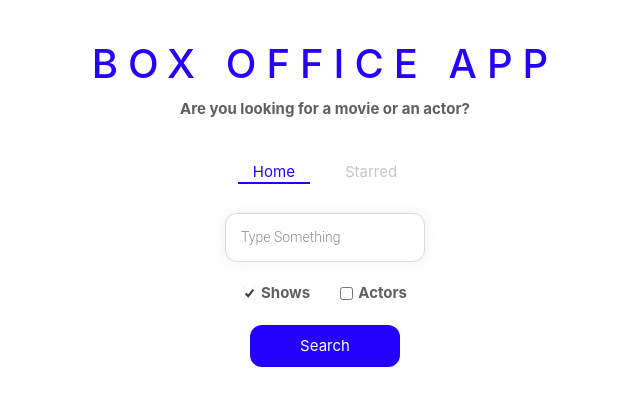
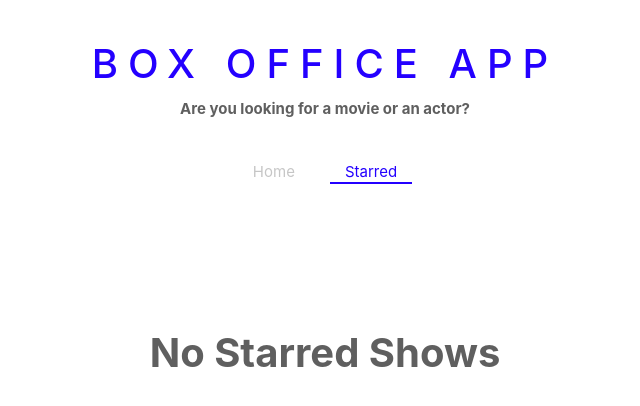
Before and after one commit to ipsit2101/Box-Office-App, a React (Create React App) app: page /#/starred in a window 1280 px wide. Shown: the top 406 px of the page, without its empty margins (315-955 px from the left). Built offline with nearby package versions, Linux system fonts and the light colour scheme.

Commit message:
added more styles

```diff
--- a/src/App.js
+++ b/src/App.js
@@ -1,4 +1,4 @@
-import { BrowserRouter, Route, Routes } from "react-router-dom";
+import { HashRouter, Route, Routes } from "react-router-dom";
 import { ThemeProvider } from "styled-components";
 import "./App.css";
 import Home from "./Pages/Home";
@@ -17,14 +17,14 @@ const theme = {
 const App = () => {
   return (
     <ThemeProvider theme = {theme} >
-      <BrowserRouter>
+      <HashRouter>
         <Routes>
           <Route exact path="/" element={<Home />} />
           <Route exact path="/starred" element={<Starred />} />
           <Route exact path="/show/:id" element={<ShowPage />} />
           <Route element={<div>This is 404 Page</div>} />
         </Routes>
-      </BrowserRouter>
+      </HashRouter>
     </ThemeProvider>
   );
 };
--- a/src/My Components/styled.js
+++ b/src/My Components/styled.js
@@ -14,7 +14,7 @@ export const SearchCard = styled.div`
   .img-wrapper {
     width: 100%;
     border-radius: 40px;
-    height: 380px;
+    height: 350px;
     overflow: hidden;
     border: 1px solid #ddd;
 
--- /dev/null
+++ b/src/Pages/CustomResults.js
@@ -0,0 +1,18 @@
+import React from 'react'
+import { FlexGrid } from '../My Components/styled';
+
+const CustomResults = ( {text} ) => {
+  return (
+    <FlexGrid style = { {
+        marginTop: '140px',
+        textAlign: 'center',
+        fontWeight: 'bold',
+        fontSize: '40px',
+        color: '#5F5F5F',
+    } }>
+        {text}
+    </FlexGrid>
+  )
+}
+
+export default CustomResults;
--- a/src/Pages/Home.js
+++ b/src/Pages/Home.js
@@ -6,6 +6,7 @@ import ShowGrid from "../My Components/Shows/ShowGrid";
 import ActorGrid from "../My Components/Actor/ActorGrid";
 import { useLastQuery, usePersistedSearch } from "../Misc/CustomHooks";
 import { RadioInputsWrapper, SearchButtonWrapper, SearchInput } from "../My Components/HomePageStyling/HomeStyles";
+import CustomResults from "./CustomResults";
 
 const Home = () => {
   const [input, setInput] = useLastQuery();
@@ -39,7 +40,7 @@ const Home = () => {
 
   const RenderResults = () => {
     if (results && results.length === 0) {
-      return <div>No Results</div>;
+      return <CustomResults text = {'No Results :)'} />;
     }
 
     if (results && results.length > 0) {
--- a/src/Pages/ShowPage.js
+++ b/src/Pages/ShowPage.js
@@ -5,6 +5,7 @@ import ShowSeasons from "./ShowSeasons";
 import ShowCasts from "./ShowCasts";
 import { InfoBlock, ShowPageWrapper } from "./ShowPageStyling";
 import { useShow } from "../Misc/CustomHooks";
+import CustomResults from "./CustomResults";
 
 
 const ShowPage = () => {
@@ -15,7 +16,7 @@ const ShowPage = () => {
 
   console.log(state.show);
   if (state.isLoading) {
-    return <div>Data is being loaded</div>
+    return <CustomResults text = {'Data is being loaded...'} />
   }
   if (state.error) {
     return <div>Error Ocurred: {state.error}</div>
--- a/src/Pages/Starred.js
+++ b/src/Pages/Starred.js
@@ -3,6 +3,7 @@ import { apiGet } from '../Misc/config';
 import { useShows } from '../Misc/CustomHooks';
 import MainPageLayout from '../My Components/MainPageLayout';
 import ShowGrid from '../My Components/Shows/ShowGrid';
+import CustomResults from './CustomResults';
 
 const Starred = () => {
 
@@ -38,8 +39,8 @@ const Starred = () => {
     <div>
       <MainPageLayout>
 
-        {isLoading && <div>Loading...</div>}
-        {!isLoading && !starredShowsList && <div>No Shows</div>}
+        {isLoading && <CustomResults text = {'Loading...'} />}
+        {!isLoading && !starredShowsList && <CustomResults text = {'No Starred Shows'} />}
         {!isLoading && error &&
           <div>
             Error Occured: {error}
```
